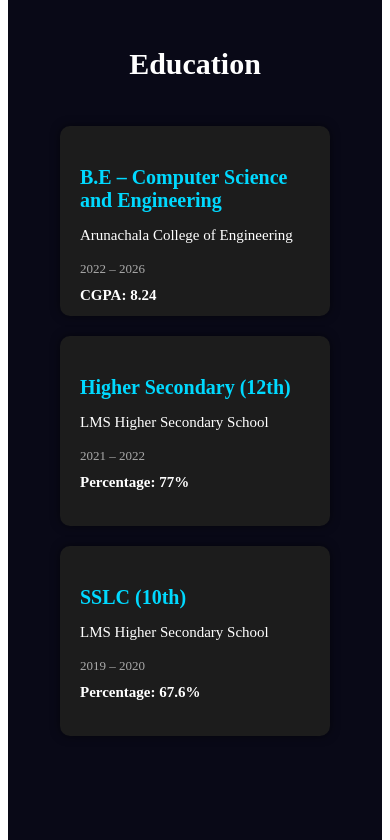
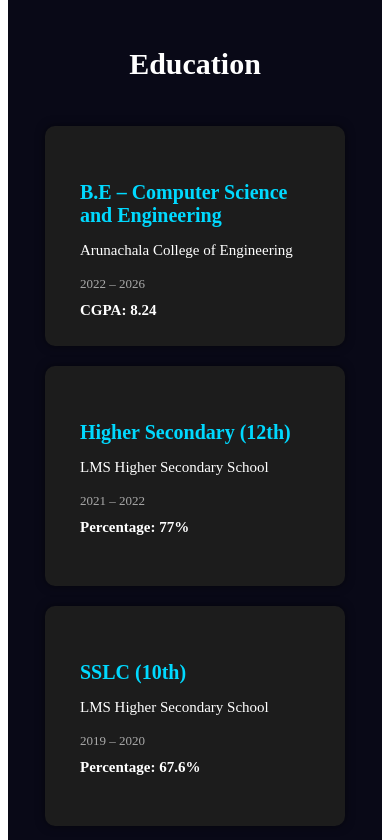
Before and after one commit to Abinayashree25/portfolio, a React (Vite) app: page / in a window 390 px wide. Shown: the part 1860-2700 px from the top of the page. Built offline with nearby package versions, Linux system fonts and the light colour scheme; the HTML template or start-up script is replaced by a standard one.

Commit message:
Update Education.module.css

```diff
--- a/src/components/Education.module.css
+++ b/src/components/Education.module.css
@@ -63,7 +63,7 @@
 .eduCard{
   width:100%;
   max-width:230px;
-  padding:20px;
+  padding:35px;
 }
 
 .eduCard h3{
```
